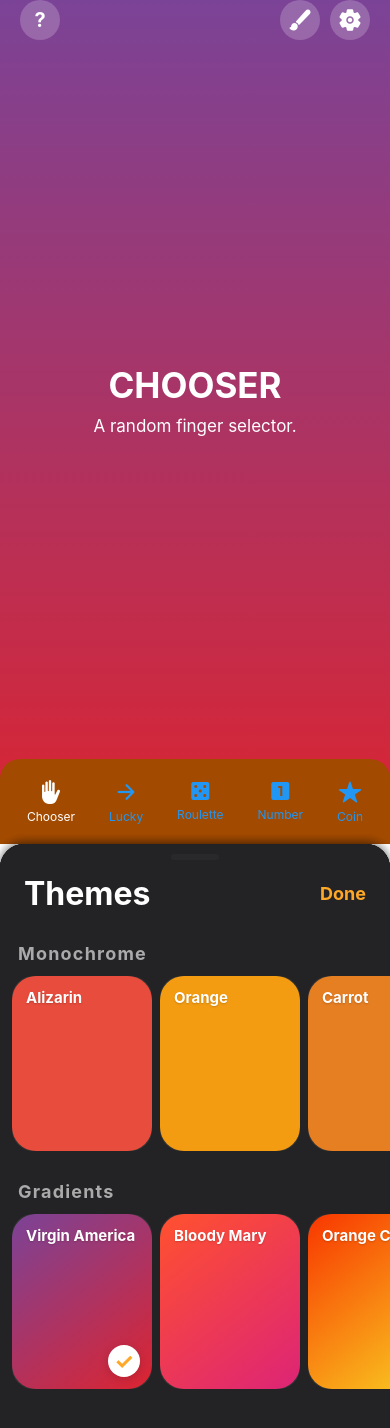
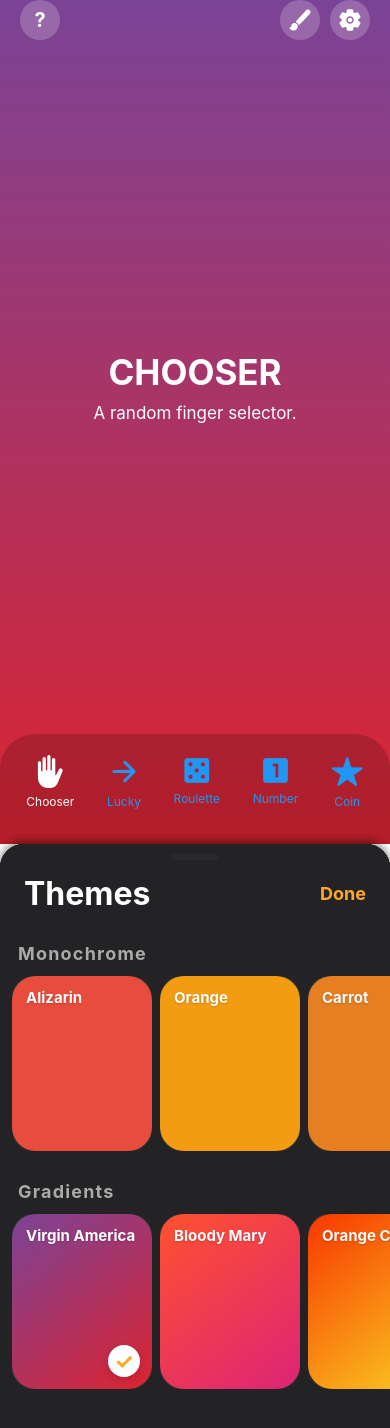
Before and after one commit to KeshavM05/Chooser, a React Native app: screen / in a window 390 px wide. Shown: the top 1428 px of the page. Built offline with nearby package versions, Linux system fonts and the light colour scheme.

Commit message:
UI Fix of Ring not going in button and nav bar + Winner sound effect

```diff
--- a/components/SettingsSheet.js
+++ b/components/SettingsSheet.js
@@ -22,18 +22,57 @@ const AppIconCircle = () => (
   </View>
 );
 
-const SettingsSheet = ({ visible, onClose }) => {
+const SettingsSheet = ({ visible, onClose, settings, onSettingsChange }) => {
   // Bottom sheet animation
   const sheetAnim = useRef(new RNAnimated.Value(height)).current;
   const dragY = useRef(new RNAnimated.Value(0)).current;
   const dragOffset = useRef(0);
 
-  // Settings state
-  const [winners, setWinners] = useState(1);
-  const [rankWinners, setRankWinners] = useState(false);
-  const [giveOrder, setGiveOrder] = useState(false);
-  const [sounds, setSounds] = useState(true);
-  const [vibrations, setVibrations] = useState(true);
+  // Settings state - use props as initial values
+  const [winners, setWinners] = useState(settings?.winners || 1);
+  const [rankWinners, setRankWinners] = useState(settings?.rankWinners || false);
+  const [sounds, setSounds] = useState(settings?.sounds !== false); // default to true
+  const [vibrations, setVibrations] = useState(settings?.vibrations === true); // default to false
+
+  // Update local state when props change
+  React.useEffect(() => {
+    if (settings) {
+      setWinners(settings.winners || 1);
+      setRankWinners(settings.rankWinners || false);
+      setSounds(settings.sounds !== false);
+      setVibrations(settings.vibrations === true);
+    }
+  }, [settings]);
+
+  // Call onSettingsChange when any setting changes
+  const updateSetting = (key, value) => {
+    const newSettings = {
+      winners,
+      rankWinners,
+      sounds,
+      vibrations,
+      [key]: value
+    };
+
+    // Update local state
+    switch (key) {
+      case 'winners':
+        setWinners(value);
+        break;
+      case 'rankWinners':
+        setRankWinners(value);
+        break;
+      case 'sounds':
+        setSounds(value);
+        break;
+      case 'vibrations':
+        setVibrations(value);
+        break;
+    }
+
+    // Notify parent
+    onSettingsChange && onSettingsChange(newSettings);
+  };
 
   // Animate sheet in/out
   React.useEffect(() => {
@@ -97,7 +136,7 @@ const SettingsSheet = ({ visible, onClose }) => {
         <TouchableOpacity
           key={num}
           style={[styles.segment, winners === num && styles.segmentSelected]}
-          onPress={() => setWinners(num)}
+          onPress={() => updateSetting('winners', num)}
         >
           <Text style={[styles.segmentText, winners === num && styles.segmentTextSelected]}>{num}</Text>
         </TouchableOpacity>
@@ -162,15 +201,7 @@ const SettingsSheet = ({ visible, onClose }) => {
               <MaterialCommunityIcons name="trophy-outline" size={20} color="#aaa" style={styles.rowIcon} />
               <Text style={styles.rowLabel}>Rank winners</Text>
               <View style={{ flex: 1 }} />
-              <Switch value={rankWinners} onValueChange={setRankWinners} trackColor={{ true: '#2ecc40', false: '#888' }} thumbColor={rankWinners ? '#fff' : '#eee'} />
-            </View>
-          </View>
-          <View style={styles.rowCard}>
-            <View style={styles.row}>
-              <MaterialCommunityIcons name="gesture" size={20} color="#aaa" style={styles.rowIcon} />
-              <Text style={styles.rowLabel}>Give order</Text>
-              <View style={{ flex: 1 }} />
-              <Switch value={giveOrder} onValueChange={setGiveOrder} trackColor={{ true: '#2ecc40', false: '#888' }} thumbColor={giveOrder ? '#fff' : '#eee'} />
+              <Switch value={rankWinners} onValueChange={(value) => updateSetting('rankWinners', value)} trackColor={{ true: '#2ecc40', false: '#888' }} thumbColor={rankWinners ? '#fff' : '#eee'} />
             </View>
           </View>
           <View style={styles.rowCard}>
@@ -178,7 +209,7 @@ const SettingsSheet = ({ visible, onClose }) => {
               <Ionicons name="volume-medium-outline" size={20} color="#aaa" style={styles.rowIcon} />
               <Text style={styles.rowLabel}>Sounds</Text>
               <View style={{ flex: 1 }} />
-              <Switch value={sounds} onValueChange={setSounds} trackColor={{ true: '#2ecc40', false: '#888' }} thumbColor={sounds ? '#fff' : '#eee'} />
+              <Switch value={sounds} onValueChange={(value) => updateSetting('sounds', value)} trackColor={{ true: '#2ecc40', false: '#888' }} thumbColor={sounds ? '#fff' : '#eee'} />
             </View>
           </View>
           <View style={styles.rowCard}>
@@ -186,7 +217,7 @@ const SettingsSheet = ({ visible, onClose }) => {
               <Ionicons name="help-circle-outline" size={20} color="#aaa" style={styles.rowIcon} />
               <Text style={styles.rowLabel}>Vibrations</Text>
               <View style={{ flex: 1 }} />
-              <Switch value={vibrations} onValueChange={setVibrations} trackColor={{ true: '#2ecc40', false: '#888' }} thumbColor={vibrations ? '#fff' : '#eee'} />
+              <Switch value={vibrations} onValueChange={(value) => updateSetting('vibrations', value)} trackColor={{ true: '#2ecc40', false: '#888' }} thumbColor={vibrations ? '#fff' : '#eee'} />
             </View>
           </View>
         </View>
--- a/components/common/BottomNavBar.js
+++ b/components/common/BottomNavBar.js
@@ -4,11 +4,11 @@ import { Ionicons, MaterialIcons } from '@expo/vector-icons';
 import { COLORS } from '../../styles/theme';
 
 const TABS = [
-  { key: 'chooser', label: 'Chooser', icon: <Ionicons name="hand-left" size={24} /> },
-  { key: 'lucky', label: 'Lucky', icon: <Ionicons name="arrow-forward" size={24} /> },
-  { key: 'roulette', label: 'Roulette', icon: <MaterialIcons name="casino" size={24} /> },
-  { key: 'number', label: 'Number', icon: <MaterialIcons name="looks-one" size={24} /> },
-  { key: 'coin', label: 'Coin', icon: <Ionicons name="star" size={24} /> },
+  { key: 'chooser', label: 'Chooser', icon: <Ionicons name="hand-left" size={33} /> },
+  { key: 'lucky', label: 'Lucky', icon: <Ionicons name="arrow-forward" size={33} /> },
+  { key: 'roulette', label: 'Roulette', icon: <MaterialIcons name="casino" size={33} /> },
+  { key: 'number', label: 'Number', icon: <MaterialIcons name="looks-one" size={33} /> },
+  { key: 'coin', label: 'Coin', icon: <Ionicons name="star" size={33} /> },
 ];
 
 const BottomNavBar = ({ activeTab = 'chooser', onTabPress }) => (
@@ -32,11 +32,11 @@ const BottomNavBar = ({ activeTab = 'chooser', onTabPress }) => (
 
 const styles = StyleSheet.create({
   bottomNav: {
-    backgroundColor: '#A14A00',
-    borderTopLeftRadius: 20,
-    borderTopRightRadius: 20,
+    backgroundColor: 'rgba(0,0,0,0.18)',
+    borderTopLeftRadius: 35,
+    borderTopRightRadius: 35,
     paddingTop: 20,
-    paddingBottom: 20,
+    paddingBottom: 35,
   },
   navItems: {
     flexDirection: 'row',
--- a/screens/Chooser.js
+++ b/screens/Chooser.js
@@ -9,6 +9,7 @@ import {
   Platform,
   Animated as RNAnimated,
   PanResponder,
+  Vibration,
 } from 'react-native';
 import { LinearGradient } from 'expo-linear-gradient';
 import { Ionicons } from '@expo/vector-icons';
@@ -74,12 +75,24 @@ const HomeScreen = () => {
   const titleOpacity = useRef(new RNAnimated.Value(1)).current;
   const subtitleOpacity = useRef(new RNAnimated.Value(1)).current;
 
+  // Animation values for UI elements fade
+  const topRowOpacity = useRef(new RNAnimated.Value(1)).current;
+  const bottomNavOpacity = useRef(new RNAnimated.Value(1)).current;
+
   // Timer ref for selection
   const selectionTimerRef = useRef(null);
 
   const [showSettings, setShowSettings] = useState(false);
   const [showThemes, setShowThemes] = useState(false);
   const [selectedTheme, setSelectedTheme] = useState({ type: 'gradient', key: 'virgin' });
+
+  // Settings state
+  const [settings, setSettings] = useState({
+    winners: 1,
+    rankWinners: false,
+    sounds: true,
+    vibrations: false,
+  });
 
   // Unified handler to close and reset onboarding
   const handleOnboardingDone = () => {
@@ -113,10 +126,40 @@ const HomeScreen = () => {
     });
   };
 
+  // Check if touch is within interactive areas (top row or bottom nav)
+  const isTouchInInteractiveArea = (x, y) => {
+    const topRowHeight = Platform.OS === 'ios' ? 50 : StatusBar.currentHeight + 10;
+    const topRowBottom = topRowHeight + 40; // 40 is the height of the icon buttons
+
+    const bottomNavTop = height - 80; // Approximate bottom nav area (adjust as needed)
+
+    // Check if touch is in top row area
+    if (y < topRowBottom && x >= 20 && x <= width - 20) {
+      return true;
+    }
+
+    // Check if touch is in bottom nav area
+    if (y > bottomNavTop) {
+      return true;
+    }
+
+    return false;
+  };
+
   // Handle touch events for multi-touch support
   const handleTouchStart = (evt) => {
     const touchesArr = evt.nativeEvent.touches;
-    const newTouches = Array.from(touchesArr).map(t => ({
+
+    // Filter out touches in interactive areas
+    const validTouches = Array.from(touchesArr).filter(t =>
+      !isTouchInInteractiveArea(t.pageX, t.pageY)
+    );
+
+    if (validTouches.length === 0) {
+      return; // No valid touches, don't process
+    }
+
+    const newTouches = validTouches.map(t => ({
       id: t.identifier,
       x: t.pageX,
       y: t.pageY,
@@ -126,14 +169,36 @@ const HomeScreen = () => {
     // Detect new fingers (ids not in previous touches)
     const prevIds = touches.map(t => t.id);
     const newFingerTouches = newTouches.filter(t => !prevIds.includes(t.id));
+
+    // Only play sounds if sounds are enabled
+    if (settings.sounds) {
       newFingerTouches.forEach(() => playRandomPop());
+    }
+
+    // Vibrate when new fingers are placed
+    if (settings.vibrations && newFingerTouches.length > 0) {
+      Vibration.vibrate(50); // Short vibration for finger placement
+    }
+
+    // Check if we have enough fingers to start selection
+    const minFingersNeeded = settings.winners + 1;
 
     // If this is the first touch (no previous touches), start the selection timer
     if (touchesArr.length === 1) {
       setFirstTouchTime(Date.now());
+      // Only start timer if we have enough fingers
+      if (newTouches.length >= minFingersNeeded) {
         startSelectionTimer();
       }
+    }
+
     setTouches(newTouches);
+
+    // Start timer if we now have enough fingers
+    if (newTouches.length >= minFingersNeeded && !isSelecting && !selectedTouch) {
+      startSelectionTimer();
+    }
+
     if (titleOpacity._value > 0) {
       RNAnimated.parallel([
         RNAnimated.timing(titleOpacity, {
@@ -146,13 +211,29 @@ const HomeScreen = () => {
           duration: 500,
           useNativeDriver: true,
         }),
+        RNAnimated.timing(topRowOpacity, {
+          toValue: 0,
+          duration: 500,
+          useNativeDriver: true,
+        }),
+        RNAnimated.timing(bottomNavOpacity, {
+          toValue: 0,
+          duration: 500,
+          useNativeDriver: true,
+        }),
       ]).start();
     }
   };
 
   const handleTouchMove = (evt) => {
     const touches = evt.nativeEvent.touches;
-    const newTouches = Array.from(touches).map(t => ({
+
+    // Filter out touches in interactive areas
+    const validTouches = Array.from(touches).filter(t =>
+      !isTouchInInteractiveArea(t.pageX, t.pageY)
+    );
+
+    const newTouches = validTouches.map(t => ({
       id: t.identifier,
       x: t.pageX,
       y: t.pageY,
@@ -174,7 +255,12 @@ const HomeScreen = () => {
 
     // If no touches remain, reset everything
     if (newTouches.length === 0) {
+      if (settings.sounds) {
         playSwish();
+      }
+      if (settings.vibrations) {
+        Vibration.vibrate(75); // Short vibration when all fingers removed
+      }
       setTouches([]);
       setSelectedTouch(null);
       setIsSelecting(false);
@@ -194,6 +280,16 @@ const HomeScreen = () => {
           useNativeDriver: true,
         }),
         RNAnimated.timing(subtitleOpacity, {
+          toValue: 1,
+          duration: 300,
+          useNativeDriver: true,
+        }),
+        RNAnimated.timing(topRowOpacity, {
+          toValue: 1,
+          duration: 300,
+          useNativeDriver: true,
+        }),
+        RNAnimated.timing(bottomNavOpacity, {
           toValue: 1,
           duration: 300,
           useNativeDriver: true,
@@ -223,15 +319,35 @@ const HomeScreen = () => {
 
   // Perform the selection process
   const performSelection = () => {
-    console.log('Performing selection with', touches.length, 'touches');
+    console.log('Performing selection with', touches.length, 'touches for', settings.winners, 'winners');
     setIsSelecting(true);
 
-    // Wait for the fill animation to complete, then select winner
+    // Vibrate when selection starts
+    if (settings.vibrations) {
+      Vibration.vibrate(100); // Medium vibration for selection start
+    }
+
+    // Wait for the fill animation to complete, then select winners
     setTimeout(() => {
       if (touches.length > 0) {
+        const numWinners = Math.min(settings.winners, touches.length);
+
+        if (settings.rankWinners) {
+          // Select multiple winners and rank them
+          const shuffledTouches = [...touches].sort(() => Math.random() - 0.5);
+          const winners = shuffledTouches.slice(0, numWinners);
+          setSelectedTouch(winners); // Store array of winners
+        } else {
+          // Select single winner (for now, just pick the first winner)
           const winnerIndex = Math.floor(Math.random() * touches.length);
           console.log('Selected winner at index:', winnerIndex);
           setSelectedTouch(touches[winnerIndex]);
+        }
+
+        // Vibrate when winners are chosen
+        if (settings.vibrations) {
+          Vibration.vibrate([0, 100, 50, 100]); // Pattern: wait, vibrate, wait, vibrate
+        }
       }
     }, 800); // Wait for fill animation
   };
@@ -312,7 +428,18 @@ const HomeScreen = () => {
   // Render touch rings
   const renderTouchRings = () => {
     if (selectedTouch) {
-      // Show only the winner with pulse animation
+      if (Array.isArray(selectedTouch)) {
+        // Multiple winners (ranked)
+        return selectedTouch.map((winner, index) => (
+          <WinnerRing
+            key={`winner-${winner.id}-${index}`}
+            x={winner.x}
+            y={winner.y}
+            rank={index + 1}
+          />
+        ));
+      } else {
+        // Single winner
         return (
           <WinnerRing
             key={selectedTouch.id}
@@ -320,6 +447,7 @@ const HomeScreen = () => {
             y={selectedTouch.y}
           />
         );
+      }
     }
 
     if (isSelecting) {
@@ -367,7 +495,7 @@ const HomeScreen = () => {
           onTouchEnd={handleTouchEnd}
         >
           {/* Top Row */}
-          <View style={styles.topRow} pointerEvents="box-none">
+          <RNAnimated.View style={[styles.topRow, { opacity: topRowOpacity }]} pointerEvents="box-none">
             <TouchableOpacity style={styles.iconButton} onPress={() => setShowOnboarding(true)}>
               <Text style={styles.iconText}>?</Text>
             </TouchableOpacity>
@@ -379,7 +507,7 @@ const HomeScreen = () => {
                 <Ionicons name="settings" size={24} color="white" />
               </TouchableOpacity>
             </View>
-          </View>
+          </RNAnimated.View>
 
           {/* Center Content */}
           <View style={styles.centerContent} pointerEvents="box-none">
@@ -391,7 +519,10 @@ const HomeScreen = () => {
           {renderTouchRings()}
 
           {/* Bottom Navigation */}
+          {/* <BottomNavBar activeTab="chooser" /> */}
+          <RNAnimated.View style={{ opacity: bottomNavOpacity }}>
             <BottomNavBar activeTab="chooser" />
+          </RNAnimated.View>
         </View>
         {/* Onboarding Bottom Sheet */}
         {showOnboarding && (
@@ -419,7 +550,12 @@ const HomeScreen = () => {
           <OnboardingScreen key={resetKey} resetKey={resetKey} onDone={handleOnboardingDone} style={{ height: SHEET_HEIGHT }} />
         </RNAnimated.View>
         {/* Settings Bottom Sheet */}
-        <SettingsSheet visible={showSettings} onClose={() => setShowSettings(false)} />
+        <SettingsSheet
+          visible={showSettings}
+          onClose={() => setShowSettings(false)}
+          settings={settings}
+          onSettingsChange={setSettings}
+        />
         {/* Themes Bottom Sheet */}
         <ThemesSheet
           visible={showThemes}
@@ -511,7 +647,7 @@ const FilledRing = ({ x, y }) => {
 };
 
 // Winner Ring Component (pulsing winner)
-const WinnerRing = ({ x, y }) => {
+const WinnerRing = ({ x, y, rank }) => {
   const pulseScale = useRef(new RNAnimated.Value(1)).current;
 
   useEffect(() => {
@@ -556,7 +692,13 @@ const WinnerRing = ({ x, y }) => {
           transform: [{ scale: pulseScale }],
         },
       ]}
-    />
+    >
+      {rank && (
+        <View style={styles.rankBadge}>
+          <Text style={styles.rankText}>{rank}</Text>
+        </View>
+      )}
+    </RNAnimated.View>
   );
 };
 
@@ -647,6 +789,29 @@ const styles = StyleSheet.create({
     elevation: 6,
     zIndex: 10,
   },
+  rankBadge: {
+    position: 'absolute',
+    top: -10,
+    right: -10,
+    backgroundColor: '#FFA726',
+    borderRadius: 15,
+    width: 30,
+    height: 30,
+    justifyContent: 'center',
+    alignItems: 'center',
+    borderWidth: 2,
+    borderColor: 'white',
+    shadowColor: '#000',
+    shadowOffset: { width: 0, height: 2 },
+    shadowOpacity: 0.3,
+    shadowRadius: 4,
+    elevation: 4,
+  },
+  rankText: {
+    fontSize: 14,
+    fontWeight: 'bold',
+    color: 'white',
+  },
   sheetOverlay: {
     position: 'absolute',
     top: 0,
```
Also changed, not shown: 1 other file (tests, documents, lock files or other folders). Lines whose indentation alone changed are shown as unchanged.
